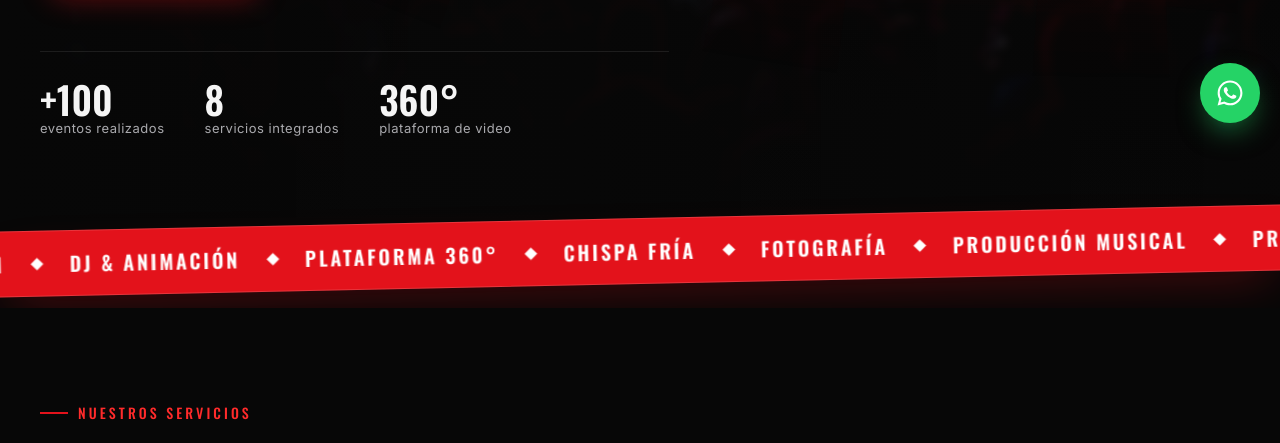
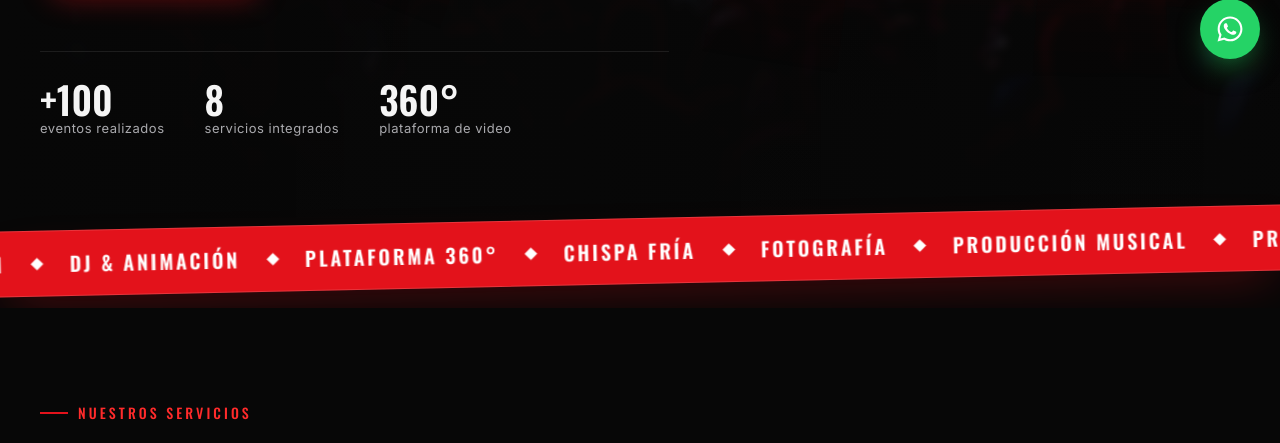
Before and after one commit to exepeib2019-byte/gam-producciones, a plain HTML site: page index.html in a window 1280 px wide. Shown: the part 657-1100 px from the top of the page. Drawn offline with nearby package versions, Linux system fonts and the light colour scheme.

Commit message:
Subir el botón flotante de WhatsApp sobre el distintivo de Netlify
Co-Authored-By: Claude Opus 5.5 <noreply@anthropic.com>

```diff
--- a/index.html
+++ b/index.html
@@ -353,7 +353,7 @@
     .footer-bottom nav a:hover { color: #fff; }
 
     .wa-float {
-      position: fixed; right: 20px; bottom: 20px; z-index: 60; width: 60px; height: 60px; border-radius: 50%;
+      position: fixed; right: 20px; bottom: 84px; z-index: 60; width: 60px; height: 60px; border-radius: 50%;
       display: grid; place-items: center; background: #25d366; color: #fff; font-size: 30px;
       box-shadow: 0 12px 30px -8px rgba(37,211,102,.6); transition: transform .25s;
     }
```
